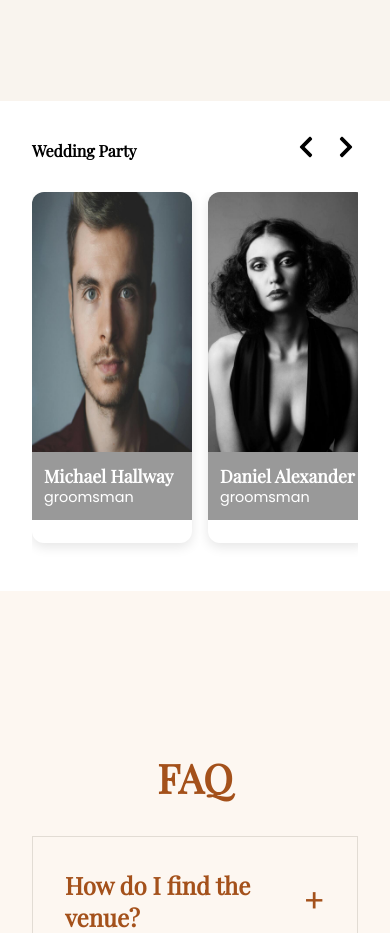
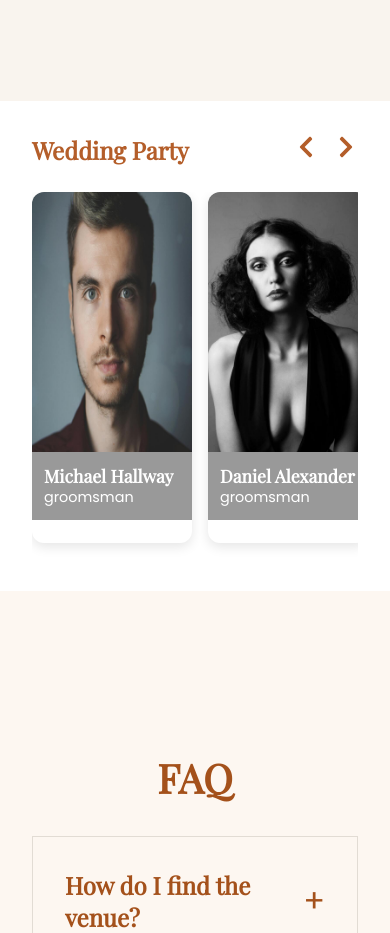
Before and after one commit to Brightosey/Union, a React (Vite) app: page / in a window 390 px wide. Shown: the part 9920-10853 px from the top of the page. Built offline with nearby package versions, Linux system fonts and the light colour scheme; no server answers.

Commit message:
Refined WeddingParty component layout and updated styles for better responsiveness and scrolling behavior.

```diff
--- a/src/Component/WeddingParty/WeddingParty.jsx
+++ b/src/Component/WeddingParty/WeddingParty.jsx
@@ -21,10 +21,10 @@ function WeddingParty() {
       <div className="wedding-party__header">
         <h1 className="wedding-party__title">Wedding Party</h1>
         <div className="wedding-party__controls">
-          <button onClick={() => handleScroll("left")}>
+          <button className="wedding-party__controls-button" onClick={() => handleScroll("left")}>
             <FaChevronLeft />
           </button>
-          <button onClick={() => handleScroll("right")}>
+          <button className="wedding-party__controls-button" onClick={() => handleScroll("right")}>
             <FaChevronRight />
           </button>
         </div>
--- a/src/Component/WeddingParty/WeddingParty.scss
+++ b/src/Component/WeddingParty/WeddingParty.scss
@@ -11,8 +11,18 @@
     align-items: center;
   }
 
-  &__controls button {
+  &__title {
+    font-size: 1.5rem;
+    color: $primary-text-color;
+
+    @include tablet {
+      font-size: 2rem;
+    }
+  }
+
+  &__controls-button {
     background: none;
+    color: $primary-text-color;
     border: none;
     font-size: 1.5rem;
     cursor: pointer;
@@ -42,7 +52,7 @@
 
   &__image {
     width: 100%;
-    height: 260px;
+    height: 16.25rem;
     object-fit: cover;
   }
 
```
